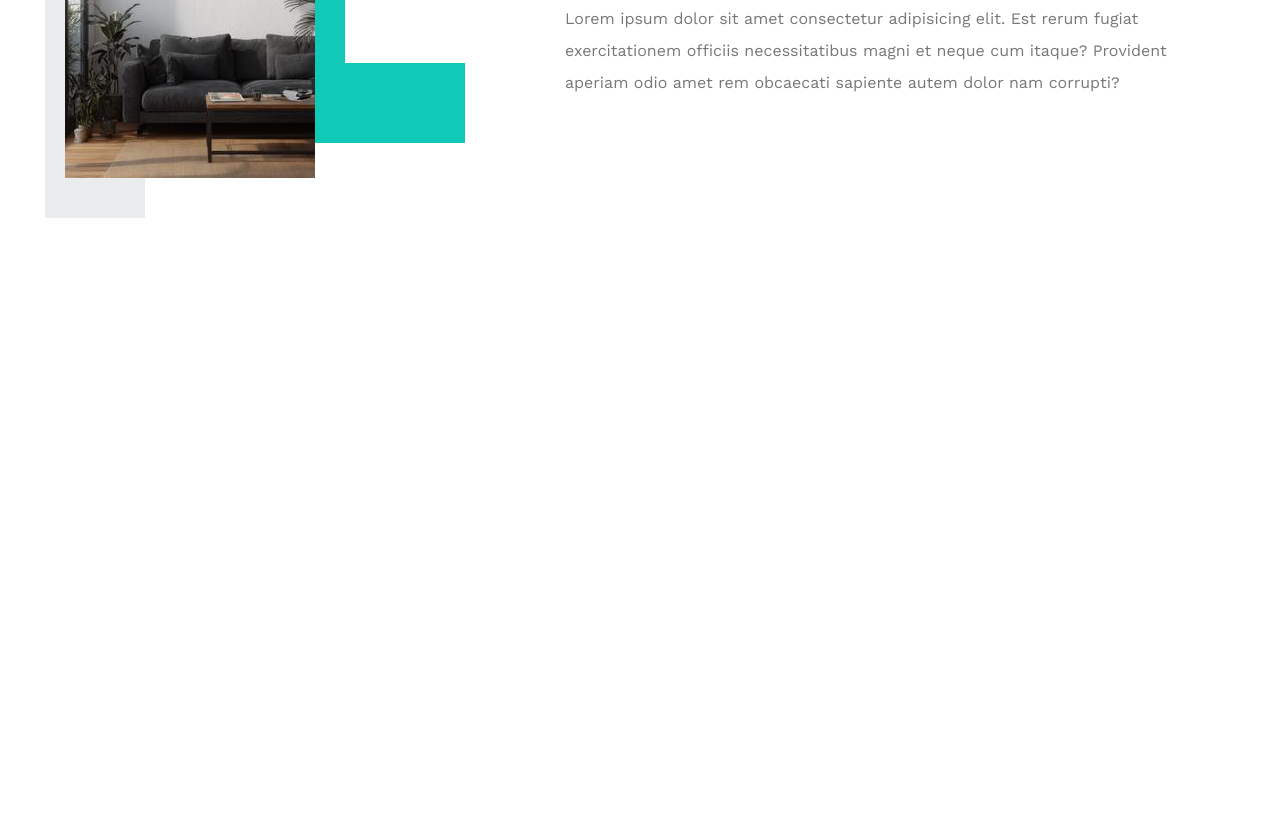
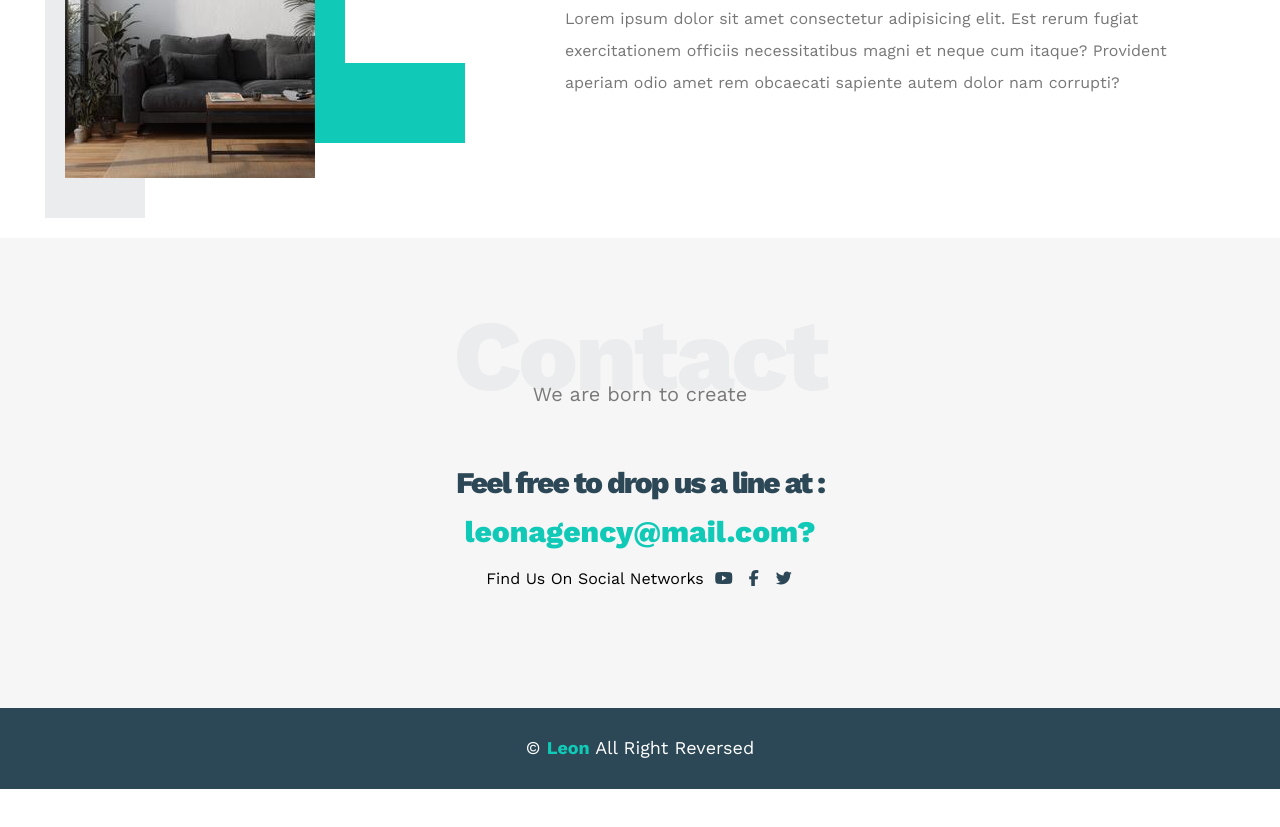
Before and after one commit to ibrahimmibrahim2009-ui/Leon-Template-I, a plain HTML site: page index.html in a window 1280 px wide. Shown: the part 3235-4062 px from the top of the page. Before the commit the page ends 3533 px from the top, so only its background shows below. Drawn offline with nearby package versions, Linux system fonts and the light colour scheme; a web font is replaced by a local one.

Commit message:
The last section, named Contact, is finished. It includes a paragraph, a link, and three icons. The icons have hover property. After that sectio, a simple footer was made.

```diff
--- a/Css/style.css
+++ b/Css/style.css
@@ -99,7 +99,7 @@ header .container .links .icon {
 }
 header .container .links .icon span {
   background-color: black;
-  height: 2px;
+  height: 3px;
 }
 header .container .links .icon span:not(:last-child) {
   margin-bottom: 5px;
@@ -385,7 +385,72 @@ header .links ul li:not(:last-child) a {
 .about .about-content .text p:last-of-type {
   color: #777
 }
+/* End about */
+/* Start contact */
+.contact {
+  padding-top: var(--section-padding);
+  padding-bottom: var(--section-padding);
+  background-color: #f6f6f6;
+}
+.contact .info {
+  padding-top: var(--section-padding);
+  padding-bottom: var(--section-padding);
+  text-align: center;
+}
+.contact .info .label{
+  font-size: 30px;
+  font-weight: 800;
+  color: var(--secondary-color);
+  margin-bottom: 15px;
+  letter-spacing: -2px;
+}
+.contact .info .link {
+  display: block;
+  font-size: 30px;
+  font-weight: 800;
+  text-decoration: none;
+  color: var(--main-color)
+}
+@media (max-width: 767px) {
+  .contact .info .label,
+  .contact .info .link {
+    font-size: 25px
+  }
+}
+.contact .info .social {
+  display: flex;
+  justify-content: center;
+  font-size: 16px;
+  margin-top: 20px
+}
+.contact .info .social i {
+  margin-left: 10px;
+  color: var(--secondary-color)
+}
+.contact .info .social i:hover {
+  cursor: pointer;
+}
+.contact .info .social i:first-of-type:hover {
+  color: red;
+}
+.contact .info .social i:nth-of-type(2):hover {
+  color: blue;
+}
+.contact .info .social i:last-of-type:hover {
+  color:dodgerblue;
+}
 
-
-
-/* End about */
+/* End contact */
+/* Start footer */
+footer {
+  background-color: var(--secondary-color);
+  color: white;
+  padding: 30px 10px;
+  text-align: center;
+  font-size: 18px;
+}
+footer span {
+  font-weight: bold;
+  color: var(--main-color)
+}
+/* End footer */
--- a/index.html
+++ b/index.html
@@ -164,5 +164,28 @@
     </div>
   </div>
   <!-- End about -->
+  <!-- Start contact -->
+  <div class="contact">
+    <div class="container">
+      <h2 class="special-heading">Contact</h2>
+      <p>We are born to create</p>
+    </div>
+    <div class="info">
+      <div class="label">Feel free to drop us a line at :</div>
+      <a href="mailto:leonagency@mail.com?" class="link">leonagency@mail.com?</a>
+      <div class="social">
+        Find Us On Social Networks
+        <i class="fab fa-youtube"></i>
+        <i class="fab fa-facebook-f"></i>
+        <i class="fab fa-twitter"></i>
+      </div>
+    </div>
+  </div>
+  <!-- End contact -->
+  <!-- Start footer -->
+  <footer>
+    &copy; <span>Leon</span> All Right Reversed
+  </footer>
+  <!-- End footer -->
 </body>
 </html>
```
